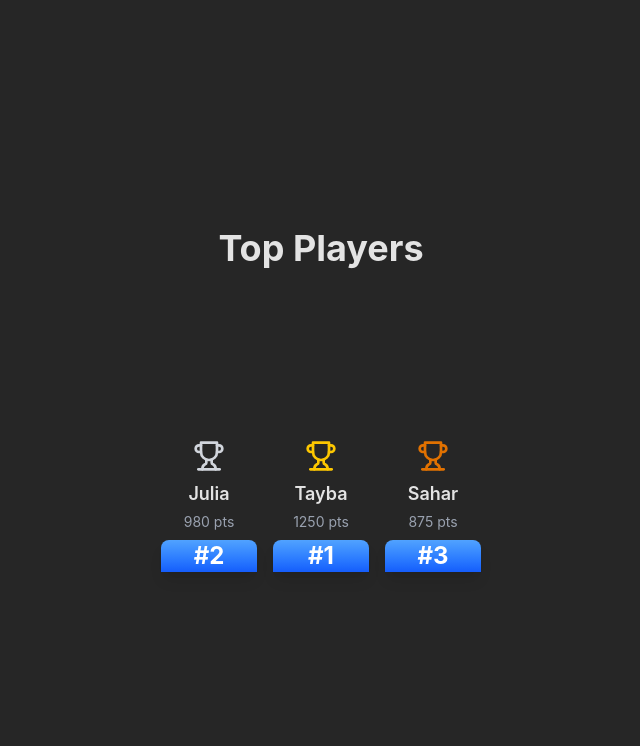
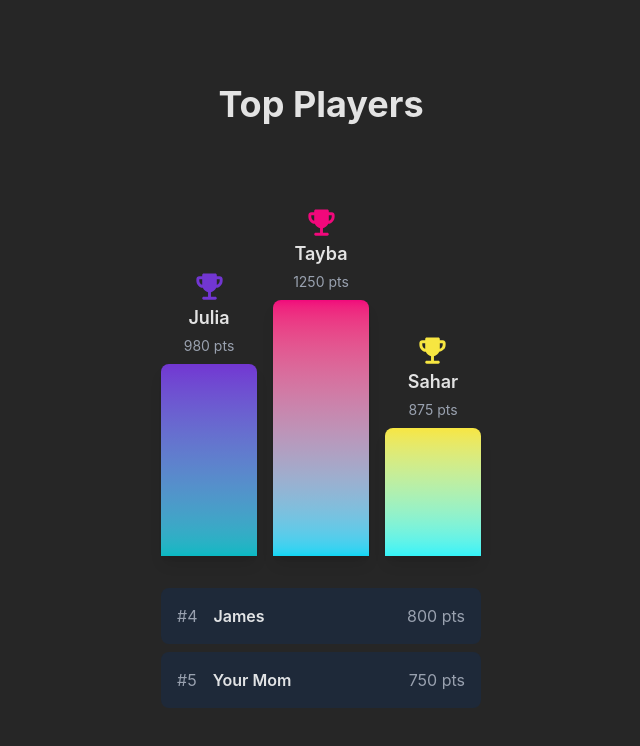
Before and after one commit to julia-b-grenier/GuessOrMess, a React (Vite) app in the folder guess-or-mess/: page /leaderboard in a window 1280 px wide. Shown: the top 746 px of the page, without its empty margins (319-959 px from the left). Built offline with nearby package versions, Linux system fonts and the light colour scheme.

Commit message:
improve leaderboard

```diff
--- a/guess-or-mess/package.json
+++ b/guess-or-mess/package.json
@@ -20,7 +20,6 @@
     "firebase": "^11.2.0",
     "framer-motion": "^12.0.6",
     "js-cookie": "^3.0.5",
-    "lucide-react": "^0.474.0",
     "primereact": "^10.9.2",
     "react": "^18.3.1",
     "react-copy-to-clipboard": "^5.1.0",
--- a/guess-or-mess/src/components/Leaderboard.tsx
+++ b/guess-or-mess/src/components/Leaderboard.tsx
@@ -1,45 +1,46 @@
 import { motion } from "framer-motion";
-import { Trophy } from "lucide-react";
-
-interface Player {
-  id: string;
-  username: string;
-  score: number;
-}
+import EmojiEventsRoundedIcon from "@mui/icons-material/EmojiEventsRounded";
+import { Player } from "../types/game";
 
 const dummyPlayers: Player[] = [
-  { id: "1", username: "Tayba", score: 1250 },
-  { id: "2", username: "Julia", score: 980 },
-  { id: "3", username: "Sahar", score: 875 },
+  { username: "Tayba", score: 1250 },
+  { username: "Julia", score: 980 },
+  { username: "Sahar", score: 875 },
+  { username: "James", score: 800 },
+  { username: "Your Mom", score: 750 }
 ];
 
 const Leaderboard = () => {
-  const podiumOrder = [1, 0, 2] as const; // Explicitly type as readonly tuple
+  const podiumOrder = [1, 0, 2] as const;
 
-  const podiumHeights = {
-    0: "h-48", // 1st place
-    1: "h-40", // 2nd place
-    2: "h-32", // 3rd place
+  const trophyColors = {
+    0: "#F1087B", // Gold
+    1: "#7236D2", // Silver
+    2: "#F7E641", // Bronze
   } as const;
 
-  const trophyColors = {
-    0: "text-yellow-400", // Gold
-    1: "text-gray-300", // Silver
-    2: "text-amber-600", // Bronze
+  const podiumGradients = {
+    0: "from-[#0DD6F4] to-[#F1087B]", // Gold gradient
+    1: "from-[#08B9C3] to-[#7236D2]", // Silver gradient
+    2: "from-[#33F3F8] to-[#F7E641]", // Bronze gradient
   } as const;
 
+  // Get remaining players (4th place onwards)
+  const remainingPlayers = dummyPlayers.slice(3);
+
   return (
-    <div className="w-full max-w-2xl mx-auto p-8">
+    <div className="w-full mx-auto p-8">
       <h2 className="text-4xl font-bold text-center mb-12">Top Players</h2>
 
-      <div className="flex justify-center items-end gap-4 h-64">
+      {/* Podium Section */}
+      <div className="flex justify-center items-end gap-4 h-96 mb-8">
         {podiumOrder.map((position) => {
           const player = dummyPlayers[position];
           if (!player) return null;
 
           return (
             <motion.div
-              key={player.id}
+              key={player.username}
               className="flex flex-col items-center"
               initial={{ opacity: 0, y: 50 }}
               animate={{ opacity: 1, y: 0 }}
@@ -51,10 +52,9 @@ const Leaderboard = () => {
                 animate={{ scale: 1 }}
                 transition={{ delay: position * 0.2 + 0.3, type: "spring" }}
               >
-                <Trophy
-                  className={`w-8 h-8 ${
-                    trophyColors[position as keyof typeof trophyColors]
-                  } mb-2`}
+                <EmojiEventsRoundedIcon
+                  sx={{ color: trophyColors[position as keyof typeof trophyColors] }}
+                  fontSize="large"
                 />
                 <span className="text-lg font-semibold mb-1">
                   {player.username}
@@ -71,26 +71,43 @@ const Leaderboard = () => {
 
               <motion.div
                 className={`w-24 ${
-                  podiumHeights[position as keyof typeof podiumHeights]
-                } bg-gradient-to-t from-blue-600 to-blue-400 rounded-t-lg shadow-lg`}
+                  position === 0 ? "h-64" : position === 1 ? "h-48" : "h-32"
+                } bg-gradient-to-t ${podiumGradients[position as keyof typeof podiumGradients]} rounded-t-lg shadow-lg`}
                 initial={{ height: 0 }}
-                animate={{ height: "100%" }}
+                animate={{
+                  height: position === 0 ? 256 : position === 1 ? 192 : 128,
+                }}
                 transition={{
                   delay: position * 0.2,
                   duration: 0.5,
                   ease: "easeOut",
                 }}
-              >
-                <div className="w-full h-full flex items-center justify-center">
-                  <span className="text-2xl font-bold text-white">
-                    #{position + 1}
-                  </span>
-                </div>
-              </motion.div>
+              />
             </motion.div>
           );
         })}
       </div>
+
+      {/* Remaining Players Section */}
+      {remainingPlayers.length > 0 && (
+        <div className="mt-8">
+          {remainingPlayers.map((player, index) => (
+            <motion.div
+              key={player.username}
+              className="flex items-center justify-between bg-gray-800 rounded-lg p-4 mb-2"
+              initial={{ opacity: 0, x: -50 }}
+              animate={{ opacity: 1, x: 0 }}
+              transition={{ delay: index * 0.1 }}
+            >
+              <div className="flex items-center">
+                <span className="text-gray-400 mr-4">#{index + 4}</span>
+                <span className="font-semibold">{player.username}</span>
+              </div>
+              <span className="text-gray-400">{player.score} pts</span>
+            </motion.div>
+          ))}
+        </div>
+      )}
     </div>
   );
 };
--- a/guess-or-mess/src/pages/Home.tsx
+++ b/guess-or-mess/src/pages/Home.tsx
@@ -13,7 +13,6 @@ function Home() {
   const [error, setError] = useState<string | null>(null);
 
   useEffect(() => {
-    // ✅ Hook is inside component function
     Cookies.remove("username");
     Cookies.remove("gameId");
     Cookies.remove("playerId");
--- a/guess-or-mess/src/types/game.ts
+++ b/guess-or-mess/src/types/game.ts
@@ -1,5 +1,5 @@
 export interface Player {
-    name: string;
+    username: string;
     score: number;
 }
 
```
Also changed, not shown: 1 other file (tests, documents, lock files or other folders).
